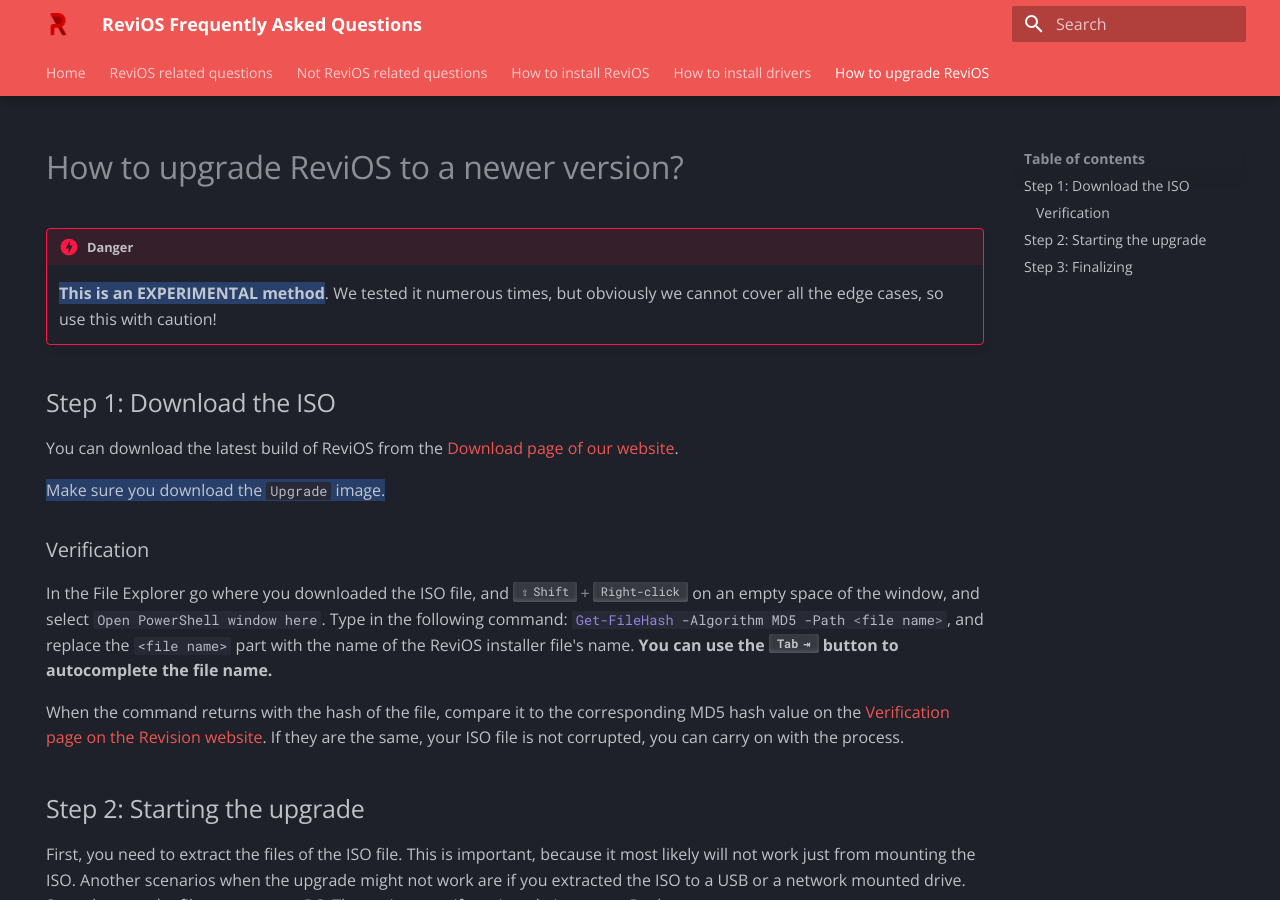
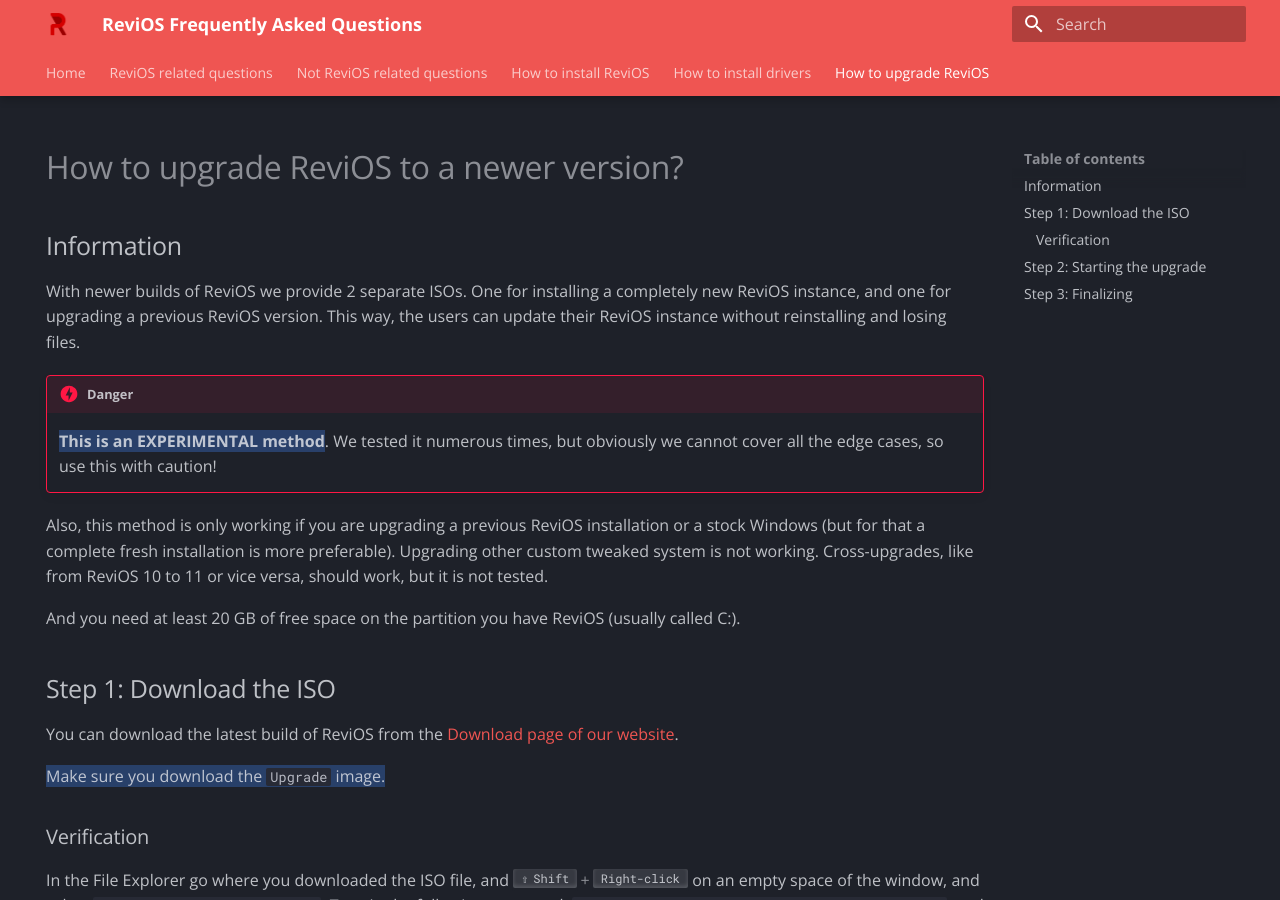
Before and after one commit to dkovacs24/ReviOS_faq, an MkDocs documentation site: the page built from docs/upgrade.md, in a window 1280 px wide and 900 px high. Built offline with MkDocs 1.6.1 and Material for MkDocs 9.7.7, drawn with Linux system fonts in a browser that asks for light colours.

Commit message:
add informations about upgrading

```diff
--- a/docs/upgrade.md
+++ b/docs/upgrade.md
@@ -16,8 +16,16 @@
 
 # How to upgrade ReviOS to a newer version?
 
+## Information
+
+With newer builds of ReviOS we provide 2 separate ISOs. One for installing a completely new ReviOS instance, and one for upgrading a previous ReviOS version. This way, the users can update their ReviOS instance without reinstalling and losing files.
+
 !!! danger
     ==**This is an EXPERIMENTAL method**==. We tested it numerous times, but obviously we cannot cover all the edge cases, so use this with caution!
+
+Also, this method is only working if you are upgrading a previous ReviOS installation or a stock Windows (but for that a complete fresh installation is more preferable). Upgrading other custom tweaked system is not working. Cross-upgrades, like from ReviOS 10 to 11 or vice versa, should work, but it is not tested.
+
+And you need at least 20 GB of free space on the partition you have ReviOS (usually called C:).
 
 ## Step 1: Download the ISO
 
```
Also changed, not shown: docs/related.md (+1 -1 lines).
